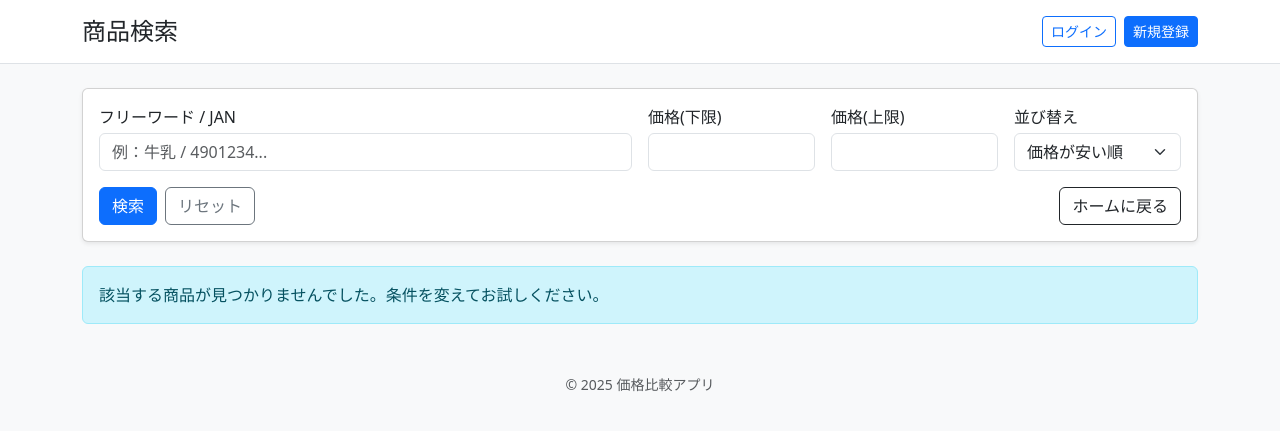
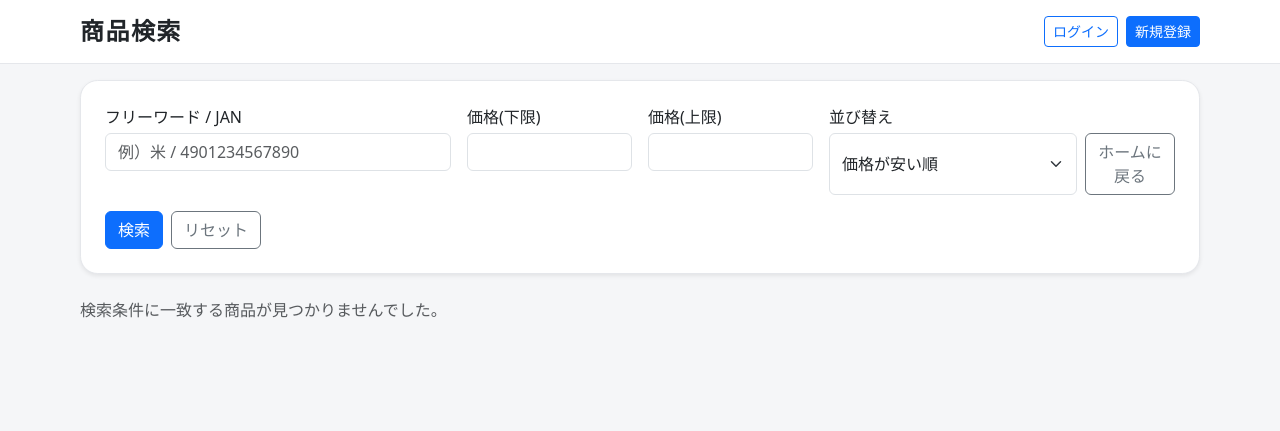
Before and after one commit to kageti/sotuken, a Flask app: page /search/products in a window 1280 px wide. Shown: the top 431 px of the page. Run offline with Flask 3, Linux system fonts and the light colour scheme.

Commit message:
商品検索画面更新

```diff
--- a/templates/search_products.html
+++ b/templates/search_products.html
@@ -1,245 +1,293 @@
 <!doctype html>
 <html lang="ja">
 <head>
-  <meta charset="utf-8">
-  <meta name="viewport" content="width=device-width,initial-scale=1">
-  <link rel="icon" href="{{ url_for('static', filename='favicon.ico') }}?v=1">
+  <meta charset="utf-8" />
+  <meta name="viewport" content="width=device-width,initial-scale=1" />
   <title>商品検索 - 価格比較アプリ</title>
-  <link href="https://cdn.jsdelivr.net/npm/bootstrap@5.3.3/dist/css/bootstrap.min.css" rel="stylesheet">
+
+  <link
+    href="https://cdn.jsdelivr.net/npm/bootstrap@5.3.3/dist/css/bootstrap.min.css"
+    rel="stylesheet"
+  />
+
   <style>
-    body { background: #f8f9fa; }
-    .result-card:hover { transform: translateY(-2px); transition: .15s ease; }
+    body {
+      background: #f5f6f8;
+    }
+
+    .app-shell {
+      max-width: 1120px;
+      margin: 0 auto;
+    }
+
+    .page-header {
+      border-bottom: 1px solid #e5e7eb;
+      background: #ffffff;
+    }
+
+    .page-header-title {
+      font-weight: 600;
+      letter-spacing: .06em;
+    }
+
+    .filter-card {
+      border-radius: 1.1rem;
+      border: 1px solid #e5e7eb;
+      background: #ffffff;
+    }
+
+    .result-card {
+      border-radius: 1.1rem;
+      border: 1px solid #e5e7eb;
+      background: #ffffff;
+      transition: transform .12s ease, box-shadow .12s ease;
+    }
+
+    .result-card:hover {
+      transform: translateY(-2px);
+      box-shadow: 0 10px 24px rgba(15, 23, 42, 0.06);
+    }
+
     .badge-jan {
       font-family: ui-monospace, SFMono-Regular, Menlo, Monaco, Consolas,
       "Liberation Mono", "Courier New", monospace;
     }
-    /* 買い物メモブロックの枠 */
-    .memo-box {
-      border: 1px solid #dee2e6;
-      border-radius: .35rem;
-      padding: .4rem .6rem .6rem;
-      background-color: #ffffff;
+
+    .badge-pill-soft {
+      border-radius: 999px;
+      background: #f3f4ff;
+      color: #4b5563;
+      font-size: .75rem;
+      padding-inline: .6rem;
+      padding-block: .18rem;
     }
 
-    /* お気に入り切り替えボタン */
-    .favorite-toggle {
-        font-size: 26px;
-        cursor: pointer;
-        user-select: none;
-        position: absolute;
-        top: 10px;
-        right: 10px;
+    .price-main {
+      font-size: 1.4rem;
+      font-weight: 700;
     }
 
-    .fav-star {
-        color: #aaa;
-        transition: .2s;
+    .memo-label {
+      font-size: .85rem;
+      color: #6b7280;
     }
 
-    .fav-star.active {
-        color: gold;
-        text-shadow: 0 0 5px orange;
+    @media (max-width: 767.98px) {
+      .app-shell {
+        padding-inline: .75rem;
       }
-
+    }
   </style>
 </head>
 <body>
-  <header class="py-3 border-bottom bg-white">
-    <div class="container d-flex justify-content-between align-items-center">
-      <div class="h4 m-0">商品検索</div>
-      <nav class="d-flex gap-2">
+  <!-- ヘッダー -->
+  <header class="page-header py-3 mb-3">
+    <div class="app-shell d-flex justify-content-between align-items-center px-3 px-md-0">
+      <div class="page-header-title h4 m-0">商品検索</div>
+      <div class="d-flex align-items-center gap-2">
         {% if logged_in %}
-          <span class="text-muted small align-self-center">{{ user }}</span>
-          <a class="btn btn-outline-secondary btn-sm" href="{{ url_for('logout') }}">ログアウト</a>
+          <span class="small text-muted d-none d-md-inline">
+            {{ user }}
+          </span>
+          <a href="{{ url_for('logout') }}" class="btn btn-outline-secondary btn-sm">
+            ログアウト
+          </a>
         {% else %}
-          <a class="btn btn-outline-primary btn-sm" href="{{ url_for('login') }}">ログイン</a>
-          <a class="btn btn-primary btn-sm" href="{{ url_for('register') }}">新規登録</a>
+          <a href="{{ url_for('login') }}" class="btn btn-outline-primary btn-sm">ログイン</a>
+          <a href="{{ url_for('register') }}" class="btn btn-primary btn-sm">新規登録</a>
         {% endif %}
-      </nav>
+      </div>
     </div>
   </header>
 
-  <main class="container my-4">
-    <form class="card shadow-sm p-3 mb-4 bg-white" method="get" action="{{ url_for('search_products') }}">
-      <div class="row g-3 align-items-end">
-        <div class="col-12 col-md-6">
-          <label for="q" class="form-label mb-1">フリーワード / JAN</label>
-          <input id="q" name="q" class="form-control" value="{{ q }}" placeholder="例：牛乳 / 4901234...">
+  <main class="pb-5">
+    <div class="app-shell px-3 px-md-0">
+
+      <!-- 絞り込みエリア -->
+      <section class="mb-4">
+        <div class="filter-card shadow-sm p-3 p-md-4">
+          <form method="get" action="{{ url_for('search_products') }}">
+            <div class="row g-3 mb-3">
+              <div class="col-md-4">
+                <label class="form-label mb-1">フリーワード / JAN</label>
+                <input
+                  type="text"
+                  name="q"
+                  class="form-control"
+                  placeholder="例）米 / 4901234567890"
+                  value="{{ q }}"
+                >
               </div>
-        <div class="col-6 col-md-2">
-          <label for="price_min" class="form-label mb-1">価格(下限)</label>
-          <input id="price_min" name="price_min" type="number" min="0" class="form-control" value="{{ price_min }}">
+              <div class="col-md-2">
+                <label class="form-label mb-1">価格(下限)</label>
+                <input
+                  type="number"
+                  name="price_min"
+                  class="form-control"
+                  min="0"
+                  step="1"
+                  value="{{ price_min or '' }}"
+                >
               </div>
-        <div class="col-6 col-md-2">
-          <label for="price_max" class="form-label mb-1">価格(上限)</label>
-          <input id="price_max" name="price_max" type="number" min="0" class="form-control" value="{{ price_max }}">
+              <div class="col-md-2">
+                <label class="form-label mb-1">価格(上限)</label>
+                <input
+                  type="number"
+                  name="price_max"
+                  class="form-control"
+                  min="0"
+                  step="1"
+                  value="{{ price_max or '' }}"
+                >
+              </div>
+              <div class="col-md-4">
+                <label class="form-label mb-1">並び替え</label>
+                <div class="d-flex gap-2">
+                  <select
+                    name="sort"
+                    class="form-select"
+                    onchange="this.form.submit()"
+                  >
+                    <option value="price_asc"  {% if sort == 'price_asc' %}selected{% endif %}>
+                      価格が安い順
+                    </option>
+                    <option value="recent"     {% if sort == 'recent' %}selected{% endif %}>
+                      更新が新しい順
+                    </option>
+                    <option value="trust_desc" {% if sort == 'trust_desc' %}selected{% endif %}>
+                      信頼度が高い順
+                    </option>
+                  </select>
+                  <a href="{{ url_for('home') }}" class="btn btn-outline-secondary">
+                    ホームに戻る
+                  </a>
+                </div>
+              </div>
             </div>
 
-     <div class="col-12 col-md-2">
-     <label for="sort" class="form-label mb-1">並び替え</label>
-     <select id="sort" name="sort" class="form-select">
-    <!-- 価格 -->
-    <option value="price_asc"  {% if sort == 'price_asc'  %}selected{% endif %}>
-      価格が安い順
-    </option>
-    <option value="price_desc" {% if sort == 'price_desc' %}selected{% endif %}>
-      価格が高い順
-    </option>
-
-    <!-- 更新日時 -->
-    <option value="updated_new" {% if sort == 'updated_new' %}selected{% endif %}>
-      更新が新しい順
-    </option>
-    <option value="updated_old" {% if sort == 'updated_old' %}selected{% endif %}>
-      更新が古い順
-    </option>
-
-    <!-- 信頼値 -->
-    <option value="trust_desc" {% if sort == 'trust_desc' %}selected{% endif %}>
-      信頼値が高い順
-    </option>
-    <option value="trust_asc"  {% if sort == 'trust_asc'  %}selected{% endif %}>
-      信頼値が低い順
-    </option>
-  </select>
-</div>
-
-
-      </div>
-      <div class="mt-3 d-flex gap-2">
-        <button class="btn btn-primary" type="submit">検索</button>
-        <a class="btn btn-outline-secondary" href="{{ url_for('search_products') }}">リセット</a>
-        <a class="btn btn-outline-dark ms-auto" href="{{ url_for('home') }}">ホームに戻る</a>
+            <div class="d-flex gap-2">
+              <button type="submit" class="btn btn-primary">
+                検索
+              </button>
+              <a href="{{ url_for('search_products') }}" class="btn btn-outline-secondary">
+                リセット
+              </a>
             </div>
           </form>
+        </div>
+      </section>
 
-    {% if results %}
-      <p class="text-muted mb-2">検索結果：<strong>{{ results|length }}</strong> 件</p>
+      <!-- 検索結果 -->
+      <section>
+        {% if results and results|length > 0 %}
+          <p class="text-muted small mb-2">
+            検索結果：{{ results|length }} 件
+          </p>
 
           <div class="row g-3">
             {% for p in results %}
-          <!-- 1列 / 2列 / 3列 レイアウト -->
-          <div class="col-12 col-md-6 col-lg-4">
-            <div class="card result-card shadow-sm h-100">
-              <div class="card-body">
-                <h2 class="h6 mb-2">{{ p.name }}</h2>
+              <div class="col-lg-4 col-md-6">
+                <div class="result-card p-3 h-100 d-flex flex-column">
+                  <!-- 上段：商品情報 -->
                   <div class="mb-2">
-                  <span class="badge text-bg-secondary badge-jan">JAN: {{ p.jan }}</span>
-                  <span class="badge text-bg-light">{{ p.brand }}</span>
-                  <span class="badge text-bg-light">{{ p.category }}</span>
-                </div>
-                <div class="d-flex align-items-baseline gap-2 mb-1">
-                  <div class="h4 m-0">¥{{ "{:,}".format(p.price) }}</div>
-                  <small class="text-muted"> / {{ p.store }}</small>
+                    <div class="fw-semibold mb-1">
+                      {{ p.name }}
                     </div>
 
-                <div class="favorite-toggle" data-product-id="{{ p.id }}">
-                      {% if p.favorited %}
-                          <span class="fav-star active">★</span>
-                      {% else %}
-                          <span class="fav-star">☆</span>
+                    <div class="d-flex flex-wrap gap-1 mb-2">
+                      {% if p.jan %}
+                        <span class="badge bg-dark text-light badge-jan">
+                          JAN: {{ p.jan }}
+                        </span>
+                      {% endif %}
+                      {% if p.origin %}
+                        <span class="badge-pill-soft">
+                          {{ p.origin }}
+                        </span>
+                      {% endif %}
+                      {% if p.category %}
+                        <span class="badge-pill-soft">
+                          {{ p.category }}
+                        </span>
                       {% endif %}
                     </div>
 
-                <div class="d-flex justify-content-between text-muted small">
-                  <span>信頼値: {{ p.trust }}</span>
-                  <span>更新: {{ p.updated_at.strftime('%Y-%m-%d %H:%M') }}</span>
+                    {% if p.price %}
+                      <div class="price-main mb-1">
+                        ¥{{ p.price }}
+                      </div>
+                    {% endif %}
+
+                    <div class="small text-muted">
+                      {% if p.store_name %}
+                        / {{ p.store_name }}
+                      {% endif %}
+                    </div>
+
+                    <div class="d-flex justify-content-between small text-muted mt-1">
+                      <span>
+                        信頼値:
+                        {% if p.trust is not none %}
+                          {{ p.trust }}
+                        {% else %}
+                          -
+                        {% endif %}
+                      </span>
+                      <span>
+                        更新: {% if p.updated_at %}{{ p.updated_at }}{% else %}-{% endif %}
+                      </span>
+                    </div>
+
+                    <div class="mt-3">
+                      <button class="btn btn-outline-secondary w-100" disabled>
+                        詳細（準備中）
+                      </button>
                     </div>
                   </div>
 
-              <div class="card-footer bg-white d-flex flex-column gap-2">
-                <button class="btn btn-outline-primary btn-sm w-100" disabled>詳細（準備中）</button>
-
-                <!-- 買い物メモ枠 ＋ ラベル ＋ 追加/削除ボタン -->
-                <div class="memo-box mt-1">
-                  <div class="small fw-semibold mb-2">買い物メモ</div>
-
-                  <form action="{{ url_for('add_to_memo') }}" method="post" class="w-100">
-                    <!-- ★ Python側の属性名 id を使う -->
+                  <!-- 下段：買い物メモ -->
+                  <div class="mt-auto pt-2">
+                    <div class="memo-label mb-1">買い物メモ</div>
+                    <div class="row g-2">
+                      <div class="col-6">
+                        <form method="post" action="{{ url_for('add_to_memo') }}">
                           <input type="hidden" name="product_id" value="{{ p.id }}">
-
-                    <div class="d-flex gap-2 mb-1">
-
-                      <!-- 追加ボタン -->
+                          <input type="hidden" name="action" value="add">
                           <button
                             type="submit"
-                        name="action"
-                        value="add"
-                        class="btn btn-sm w-50
-                          {% if p.id in memo_product_ids %}
-                            btn-outline-success
-                          {% else %}
-                            btn-success
-                          {% endif %}
-                        ">
+                            class="btn btn-success w-100"
+                            {% if p.in_memo %}disabled{% endif %}
+                          >
                             追加
                           </button>
-
-                      <!-- 削除ボタン -->
+                        </form>
+                      </div>
+                      <div class="col-6">
+                        <form method="post" action="{{ url_for('add_to_memo') }}">
+                          <input type="hidden" name="product_id" value="{{ p.id }}">
+                          <input type="hidden" name="action" value="remove">
                           <button
                             type="submit"
-                        name="action"
-                        value="remove"
-                        class="btn btn-sm w-50
-                          {% if p.id in memo_product_ids %}
-                            btn-danger
-                          {% else %}
-                            btn-outline-danger
-                          {% endif %}
-                        ">
+                            class="btn btn-outline-danger w-100"
+                            {% if not p.in_memo %}disabled{% endif %}
+                          >
                             削除
                           </button>
-
-                    </div>
                         </form>
                       </div>
-
                     </div>
-
-            </div> <!-- card -->
-          </div>   <!-- col -->
+                  </div>
+                </div>
+              </div>
             {% endfor %}
           </div>
         {% else %}
-      <div class="alert alert-info">
-        該当する商品が見つかりませんでした。条件を変えてお試しください。
+          <p class="text-muted">
+            検索条件に一致する商品が見つかりませんでした。
+          </p>
+        {% endif %}
+      </section>
     </div>
-    {% endif %}
   </main>
-
-  <footer class="py-4 text-center text-muted">
-    <small>&copy; 2025 価格比較アプリ</small>
-  </footer>
-
-  <script src="https://cdn.jsdelivr.net/npm/bootstrap@5.3.3/dist/js/bootstrap.bundle.min.js"></script>
-  <script>
-    document.addEventListener("click", async (e) => {
-        if (!e.target.classList.contains("fav-star")) return;
-
-        const star = e.target;
-        const container = star.closest(".favorite-toggle");
-        const productId = container.dataset.productId;
-
-        const formData = new FormData();
-        formData.append("product_id", productId);
-
-        const res = await fetch("/favorite/toggle", {
-            method: "POST",
-            body: formData
-        });
-
-        const data = await res.json();
-        if (!data.ok) return;
-
-        if (data.favorited) {
-            star.textContent = "★";
-            star.classList.add("active");
-        } else {
-            star.textContent = "☆";
-            star.classList.remove("active");
-        }
-    });
-  </script>
-
 </body>
 </html>
```
Lines whose indentation alone changed are shown as unchanged.
